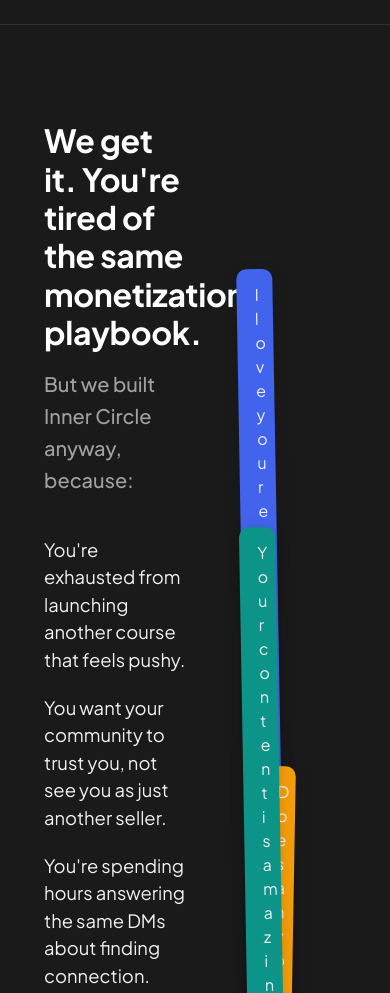
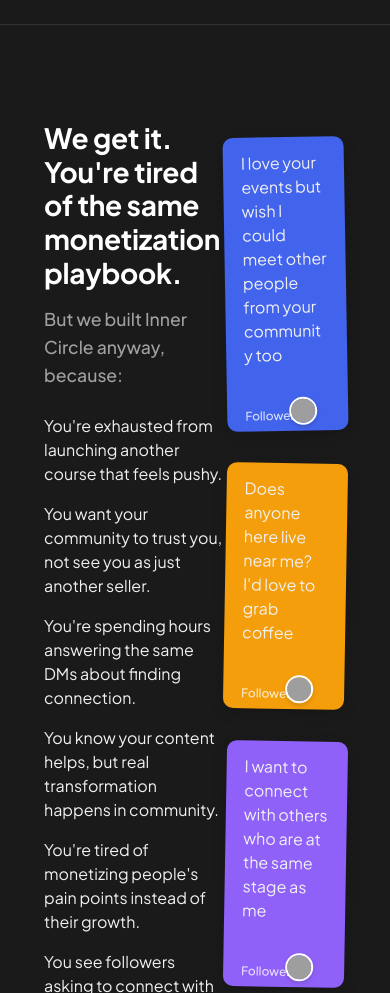
Before and after one commit to jamesroycroftdavis/innercircle, a website: page index.html in a window 390 px wide. Shown: the part 1240-2233 px from the top of the page. Drawn offline with nearby package versions, Linux system fonts and the light colour scheme; grey boxes are pictures that could not be loaded.

Commit message:
Quick update

```diff
--- a/style.css
+++ b/style.css
@@ -1823,80 +1823,100 @@
 /* Updated responsive styles for bubbles */
 @media (max-width: 992px) {
     .problem-statement .problem-content {
-        grid-template-columns: 1fr;
-        gap: 4rem;
+        grid-template-columns: 1fr !important;
+        gap: 2rem !important;
     }
 
     .problem-statement .problem-text {
-        padding-right: 0;
+        padding-right: 0 !important;
     }
 
     .problem-statement .speech-bubbles {
-        height: auto;
-        margin: 0 auto;
-        max-width: 600px;
-        position: relative;
-        display: flex;
-        flex-direction: column;
-        gap: 20px;
-        padding-bottom: 2rem;
+        height: auto !important;
+        min-height: 0 !important;
+        position: static !important;
+        display: flex !important;
+        flex-direction: column !important;
+        gap: 20px !important;
+        margin-top: 1rem !important;
     }
 
     /* Convert all bubbles to static positioning in a column */
     .problem-statement .bubble {
-        position: relative;
+        position: static !important;
+        margin: 0 auto !important;
+        max-width: 100% !important;
+        width: 100% !important;
+        transform: none !important;
+        margin-bottom: 20px !important;
+    }
+
+    /* Remove individual positioning */
+    .problem-statement .bubble.blue,
+    .problem-statement .bubble.orange,
+    .problem-statement .bubble.purple,
+    .problem-statement .bubble.teal,
+    .problem-statement .bubble.red,
+    .problem-statement .bubble.purple-light {
+        position: static !important;
         top: auto !important;
         left: auto !important;
         right: auto !important;
-        margin: 0 auto;
-        max-width: 100% !important;
-        width: 90%;
-        transform: none !important;
+    }
+
+    .problem-statement .bubble:last-child {
+        margin-bottom: 0 !important;
     }
 }
 
 @media (max-width: 576px) {
     .problem-statement {
-        padding: 3rem 0;
+        padding: 3rem 0 !important;
+    }
+
+    .problem-statement .problem-content {
+        gap: 2.5rem !important;
     }
 
     .problem-statement .speech-bubbles {
-        min-height: auto;
-        gap: 16px;
+        gap: 16px !important;
+        min-height: 0 !important;
     }
 
     .problem-statement .bubble {
-        padding: 14px 16px 40px 16px;
-        font-size: 14px;
-        width: 100%;
-        margin-left: 0;
-        margin-right: 0;
-        box-shadow: 0 3px 10px rgba(0, 0, 0, 0.12);
+        padding: 14px 16px 40px 16px !important;
+        font-size: 14px !important;
+        width: 100% !important;
+        margin-left: 0 !important;
+        margin-right: 0 !important;
+        box-shadow: 0 3px 10px rgba(0, 0, 0, 0.12) !important;
+        margin-bottom: 16px !important;
     }
 
     .problem-statement .problem-text h2 {
-        font-size: 1.75rem;
+        font-size: 1.75rem !important;
+        text-align: left !important;
     }
 
     .problem-statement .problem-text .subheadline {
-        font-size: 1.1rem;
-        margin-bottom: 1.5rem;
+        font-size: 1.1rem !important;
+        margin-bottom: 1.5rem !important;
     }
 
     .problem-statement .problem-list li {
-        font-size: 1rem;
-        margin-bottom: 1rem;
+        font-size: 1rem !important;
+        margin-bottom: 1rem !important;
     }
 
     /* Optimize avatar positioning */
     .problem-statement .bubble .avatar {
-        width: 24px;
-        height: 24px;
-        bottom: 8px;
+        width: 24px !important;
+        height: 24px !important;
+        bottom: 8px !important;
     }
 
     .problem-statement .bubble .follower-label {
-        font-size: 11px;
+        font-size: 11px !important;
     }
 }
 
```
Also changed, not shown: problem-section.html (+18 -10 lines).
